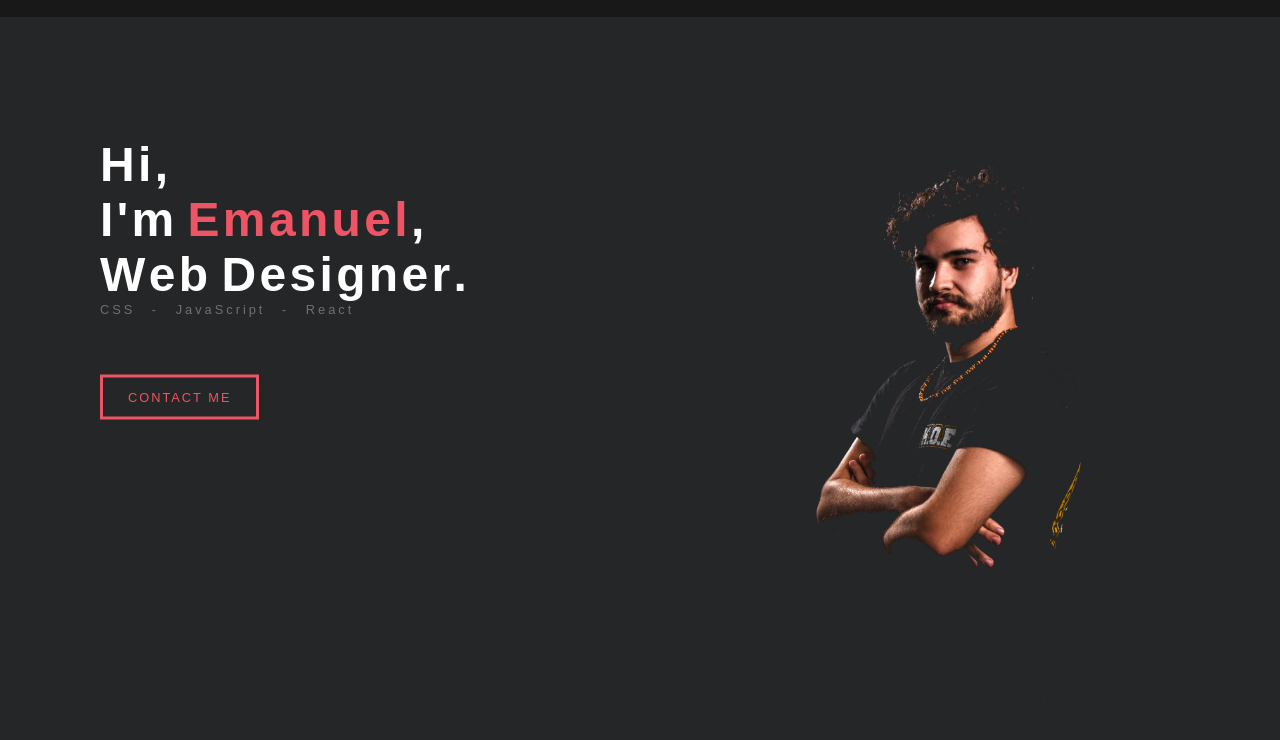
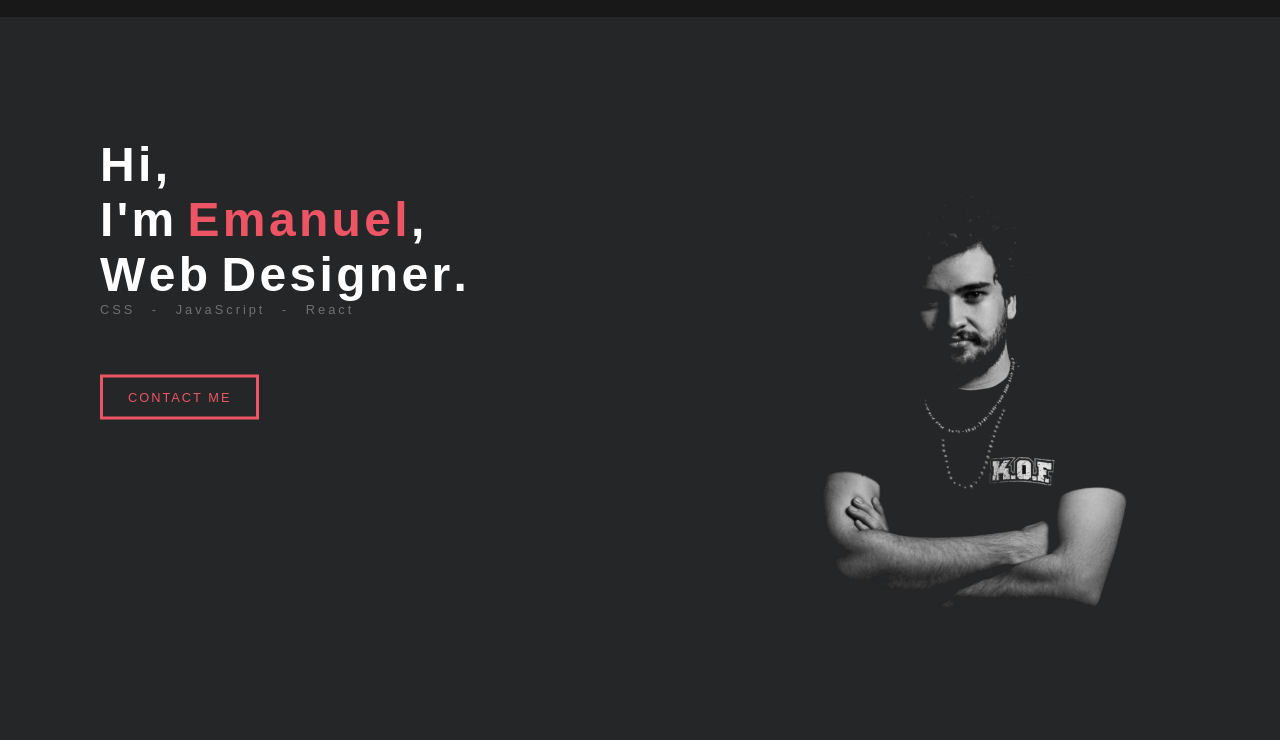
Before and after one commit to Psychedelic-corpse/Resume, a plain HTML site: page index.html in a window 1280 px wide. Shown: the part 60-800 px from the top of the page. Drawn offline with Linux system fonts and the light colour scheme.

Commit message:
Update index.html

```diff
--- a/index.html
+++ b/index.html
@@ -63,7 +63,7 @@
             <a href="#contact">Contact me</a>
           </div>
            <div class="profile-image">
-            <img src="img/ema-555.png" alt="">
+            <img src="img/ema-3.png" alt="">
           </div>
       </div>
 
```
